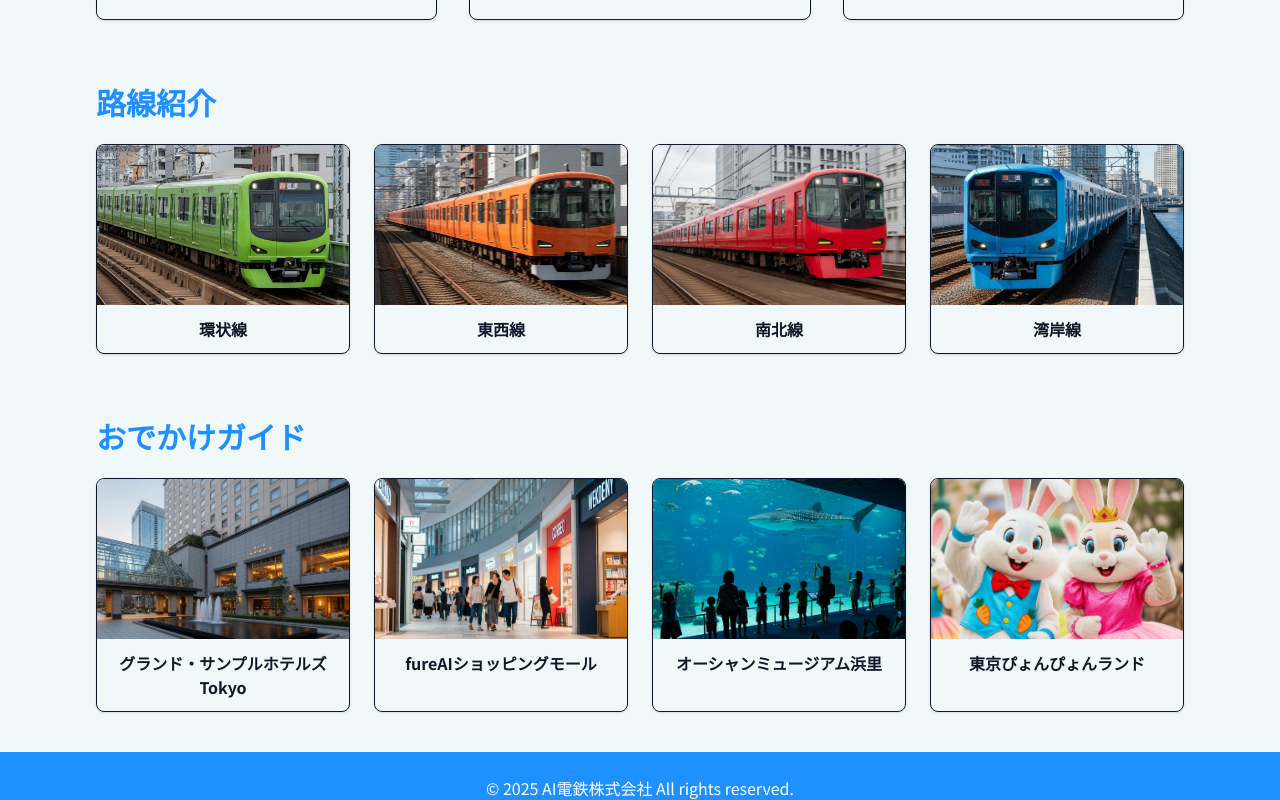
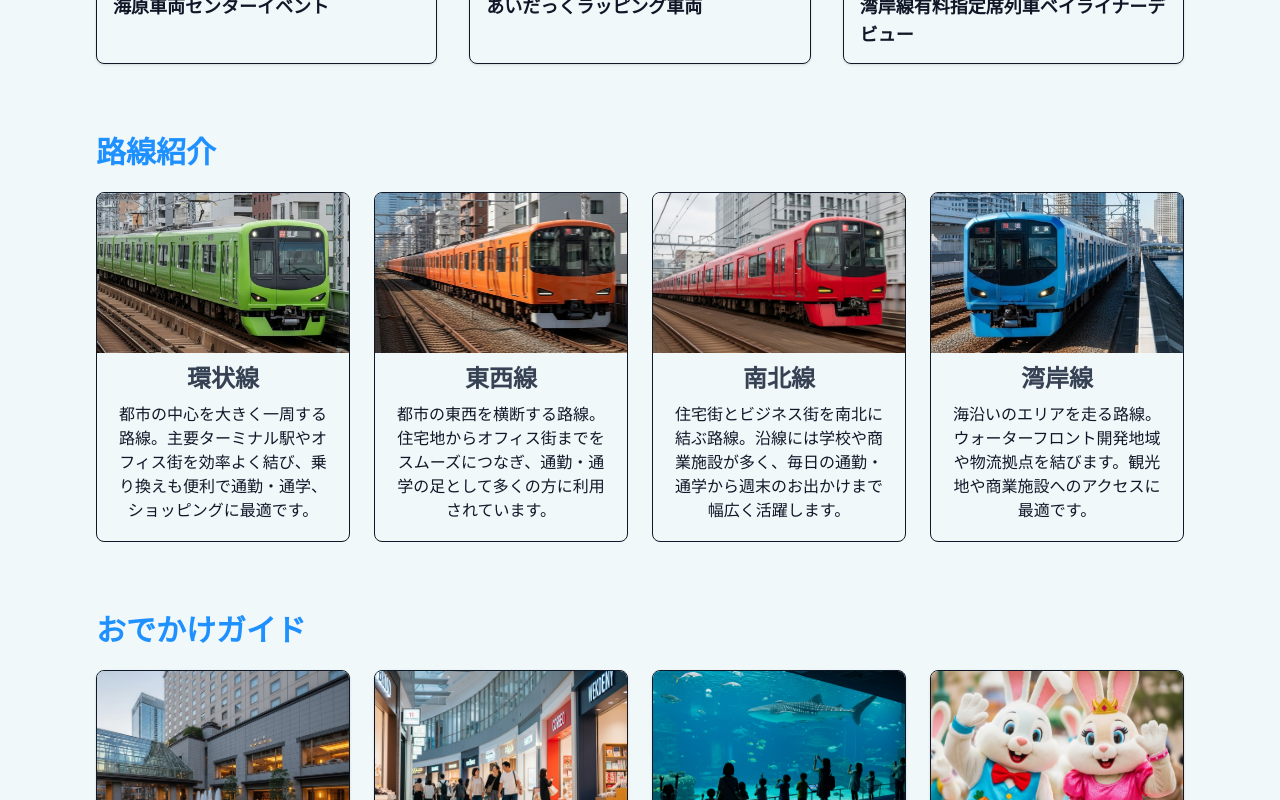
Before and after one commit to InoKotaro/ai-railway-website, a Next.js app: page / in a window 1280 px wide. Shown: the part 860-1660 px from the top of the page. Built offline with nearby package versions, Linux system fonts and the light colour scheme.

Commit message:
page.js/mainセクション書換え

```diff
--- a/src/app/page.js
+++ b/src/app/page.js
@@ -31,19 +31,25 @@ export default function Home() {
       <CurrentStatus />
 
       {/* スライダー */}
-      <section className="w-full">
-        <Slider slides={sliderSlides} />
+      <Slider slides={sliderSlides} />
+
+      {/* お知らせ */}
+      <section className="w-full py-16">
+        {/* コンテンツの幅を他のセクションと合わせるためのインナーdiv */}
+        <div className="mx-auto max-w-6xl px-4 pt-5 sm:px-6 lg:px-8">
+          <Announcements announcements={announcements} siteColor={siteColor} />
+        </div>
+
+        {/* 路線紹介 */}
+        <div className="mx-auto mt-17 max-w-6xl px-4 sm:px-6 lg:px-8">
+          <Lines lines={lines} siteColor={siteColor} />
+        </div>
+
+        {/* おでかけガイド */}
+        <div className="mx-auto mt-17 max-w-6xl px-4 sm:px-6 lg:px-8">
+          <PrSpots prSpots={prSpots} siteColor={siteColor} />
+        </div>
       </section>
-
-      {/* メインコンテンツ */}
-      <main className="mx-auto my-10 max-w-6xl space-y-16 px-4 sm:px-6 lg:px-8">
-        {/* お知らせ */}
-        <Announcements announcements={announcements} siteColor={siteColor} />
-        {/* 路線紹介 */}
-        <Lines lines={lines} siteColor={siteColor} />
-        {/* おでかけガイド */}
-        <PrSpots prSpots={prSpots} siteColor={siteColor} />
-      </main>
 
       {/* フッター */}
       <Footer siteColor={siteColor} />
--- a/src/components/Lines.jsx
+++ b/src/components/Lines.jsx
@@ -3,28 +3,32 @@ import Image from 'next/image';
 
 export default function Lines({ lines, siteColor }) {
   return (
-    <section id='lines'>
+    <section id="lines">
       <h2 className="mb-6 text-3xl font-bold" style={{ color: siteColor }}>
         路線紹介
       </h2>
       <div className="grid grid-cols-1 gap-6 sm:grid-cols-4">
-        {lines.map(({ name, img }) => (
+        {lines.map(({ name, about, img }) => (
           <article
             key={name}
-            className="cursor-pointer overflow-hidden rounded-lg border shadow transition-shadow hover:shadow-lg"
+            className="cursor-pointer overflow-hidden rounded-lg border"
           >
             {/* <img src={img} alt={name} className="h-40 w-full object-cover" /> */}
             <div className="relative h-40 w-full">
               <Image
                 src={img}
                 alt={name}
+                about={about}
                 fill
                 sizes="(max-width: 640px) 100vw, 25vw"
                 className="object-cover"
                 // style={{ objectFit: 'contain' }}
               />
             </div>
-            <div className="p-3 text-center font-semibold">{name}</div>
+            <div className="p-5 text-2xl text-gray-700 pt-2 pb-2 text-center font-semibold">
+              {name}
+            </div>
+            <p className="p-5 pt-0 text-center">{about}</p>
           </article>
         ))}
       </div>
--- a/src/data/siteData.js
+++ b/src/data/siteData.js
@@ -50,10 +50,30 @@ export const announcements = [
 
 // 路線
 export const lines = [
-  { name: '環状線', img: '/images/train/train_loopline.jpg' },
-  { name: '東西線', img: '/images/train/train_tozailine.jpg' },
-  { name: '南北線', img: '/images/train/train_nambokuline.jpg' },
-  { name: '湾岸線', img: '/images/train/train_wanganline.jpg' },
+  {
+    name: '環状線',
+    about:
+      '都市の中心を大きく一周する路線。主要ターミナル駅やオフィス街を効率よく結び、乗り換えも便利で通勤・通学、ショッピングに最適です。',
+    img: '/images/train/train_loopline.jpg',
+  },
+  {
+    name: '東西線',
+    about:
+      '都市の東西を横断する路線。住宅地からオフィス街までをスムーズにつなぎ、通勤・通学の足として多くの方に利用されています。',
+    img: '/images/train/train_tozailine.jpg',
+  },
+  {
+    name: '南北線',
+    about:
+      '住宅街とビジネス街を南北に結ぶ路線。沿線には学校や商業施設が多く、毎日の通勤・通学から週末のお出かけまで幅広く活躍します。',
+    img: '/images/train/train_nambokuline.jpg',
+  },
+  {
+    name: '湾岸線',
+    about:
+      '海沿いのエリアを走る路線。ウォーターフロント開発地域や物流拠点を結びます。観光地や商業施設へのアクセスに最適です。',
+    img: '/images/train/train_wanganline.jpg',
+  },
 ];
 
 // おでかけ
```
